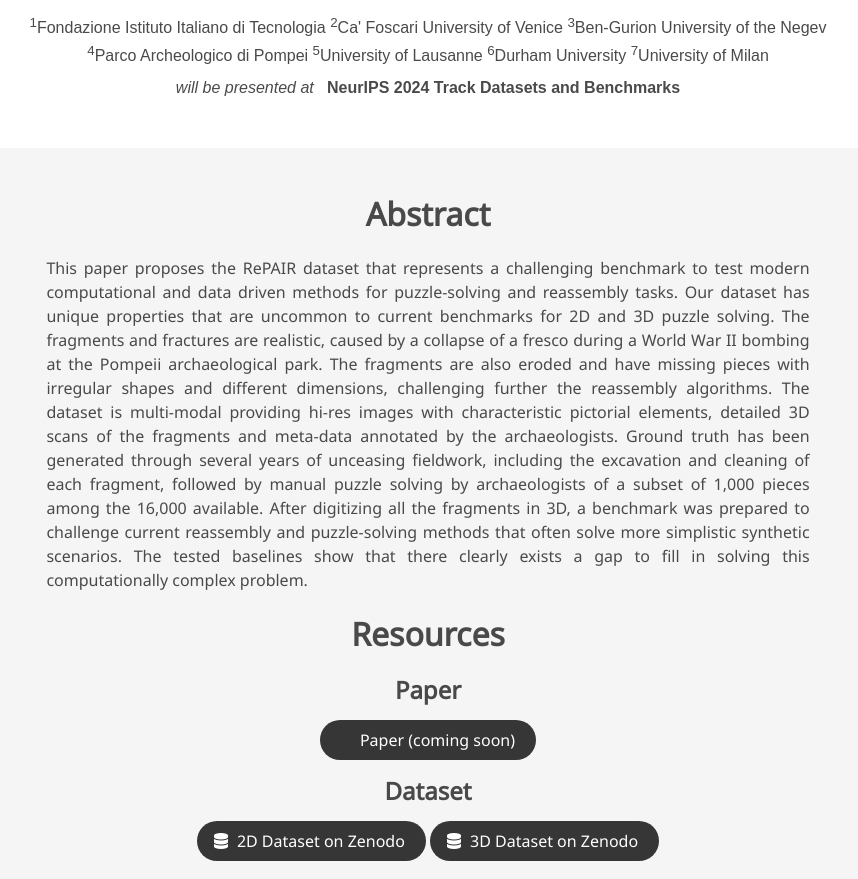
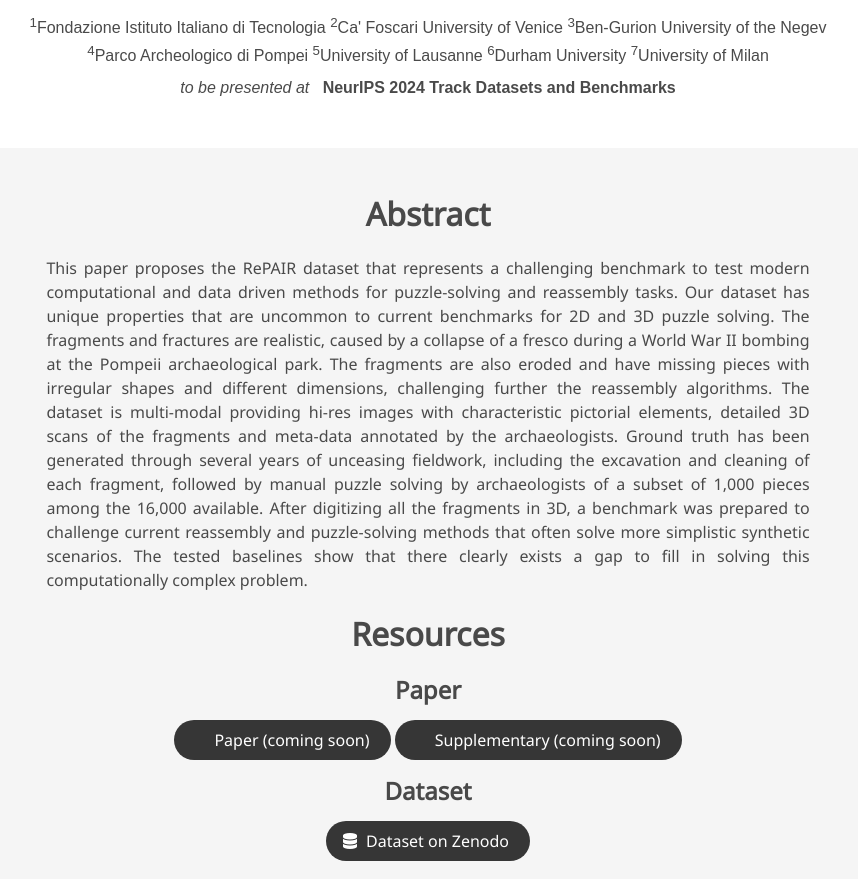
Before and after one commit to RePAIRProject/RePAIR_dataset, a plain HTML site: page index.html in a window 1280 px wide. Shown: the part 370-1249 px from the top of the page, without its empty margins (212-1070 px from the left). Drawn offline with nearby package versions, Linux system fonts and the light colour scheme; some packages are replaced by stand-ins of ours; a script that the page names is missing; some icons are missing; a web font is replaced by a local one.

Commit message:
small improvements

```diff
--- a/index.html
+++ b/index.html
@@ -86,7 +86,7 @@
                     <span class="author-block"><sup>6</sup>Durham University</span>
                     <span class="author-block"><sup>7</sup>University of Milan</span>
                     <br>
-                    <i>will be presented at</i> &nbsp; <span class="author-block has-text-weight-semibold pt-2">NeurIPS 2024 Track Datasets and Benchmarks</span>
+                    <i>to be presented at</i> &nbsp; <span class="author-block has-text-weight-semibold pt-2">NeurIPS 2024 Track Datasets and Benchmarks</span>
                   </div>
 
                   <!-- <div class="column has-text-centered">
@@ -141,13 +141,13 @@
                 </a>
               </span> -->
 
+              </div>
             </div>
           </div>
         </div>
       </div>
     </div>
-  </div>
-</section>
+  </section>
 
 <section class="section hero is-light">
   <div class="container is-max-desktop">
@@ -178,26 +178,25 @@
               <span>Paper (coming soon)</span>
             </a>
           </span>
-        </div>
-        <div class="has-text-centered">
-          <h3 class="title is-4 my-3">Dataset</h3>
-
           <span class="link-block">
             <a href="" target="_blank"
               class="external-link button is-normal is-rounded is-dark">
               <span class="icon">
-                <i class="fas fa-database"></i>
+                <i class="ai ai-arxiv"></i>
               </span>
-              <span>2D Dataset on Zenodo</span>
+              <span>Supplementary (coming soon)</span>
             </a>
           </span>
+        </div>
+        <div class="has-text-centered">
+          <h3 class="title is-4 my-3">Dataset</h3>
           <span class="link-block">
-            <a href="" target="_blank"
+            <a href="https://zenodo.org/records/13993089" target="_blank"
               class="external-link button is-normal is-rounded is-dark">
               <span class="icon">
                 <i class="fas fa-database"></i>
               </span>
-              <span>3D Dataset on Zenodo</span>
+              <span>Dataset on Zenodo</span>
             </a>
           </span>
         </div>
@@ -411,11 +410,11 @@
 <section class="section" id="BibTeX">
   <div class="container is-max-desktop content">
 
-    <h2 class="title">Preview Files</h2>
+    <!-- <h2 class="title">Preview Files</h2>
     <p>
       The files used in this web page are not yet released.
       These should not be used until full disclosure of the dataset.
-    </p>
+    </p> -->
 
     <h2 class="title">Acknowledgment</h2>
     <p>
```
